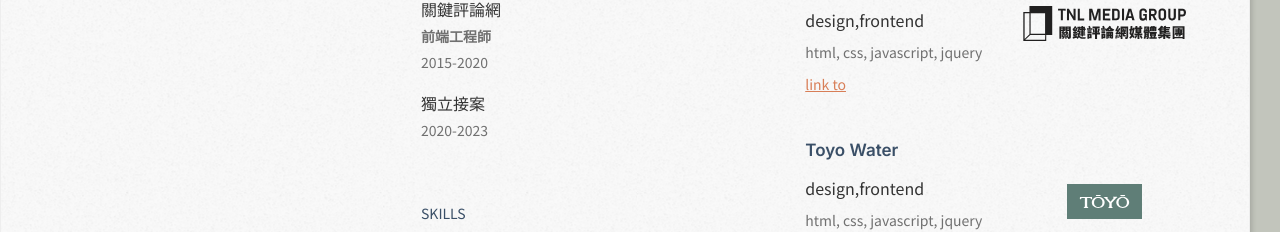
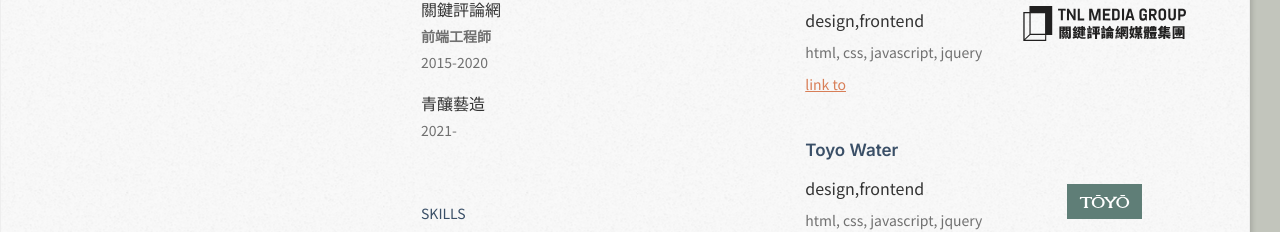
Before and after one commit to Chuliying/chuliying, a Next.js app: page / in a window 1280 px wide. Shown: the part 543-775 px from the top of the page. Built offline with nearby package versions, Linux system fonts and the light colour scheme.

Commit message:
update job

```diff
--- a/src/components/About.tsx
+++ b/src/components/About.tsx
@@ -29,9 +29,9 @@ const About = () => {
                     </span>
                 </p>
                 <p>
-                    獨立接案
+                    青釀藝造
                     <span className="time">
-                        2020-2023
+                        2021-
                     </span>
                 </p>
             </div>
```
